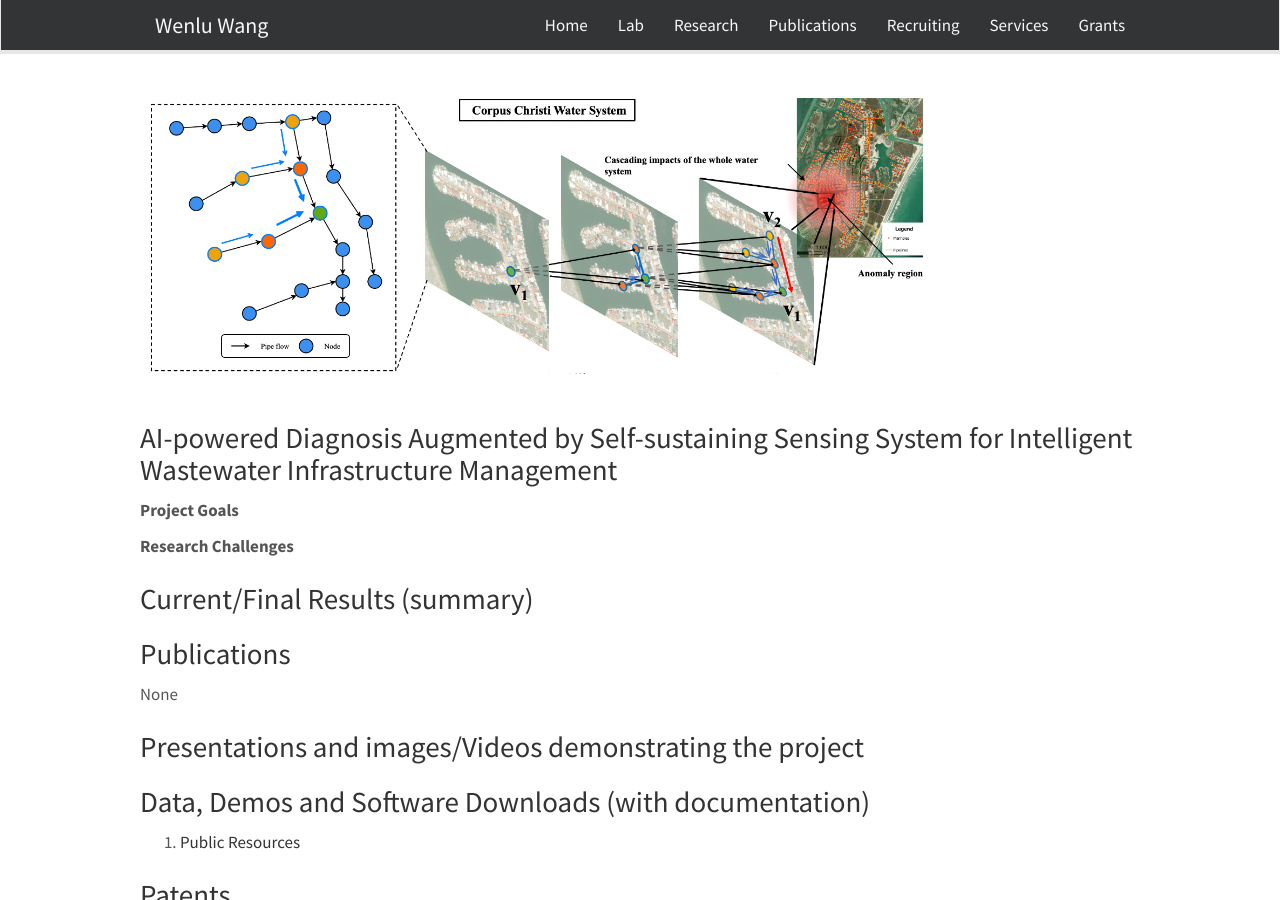
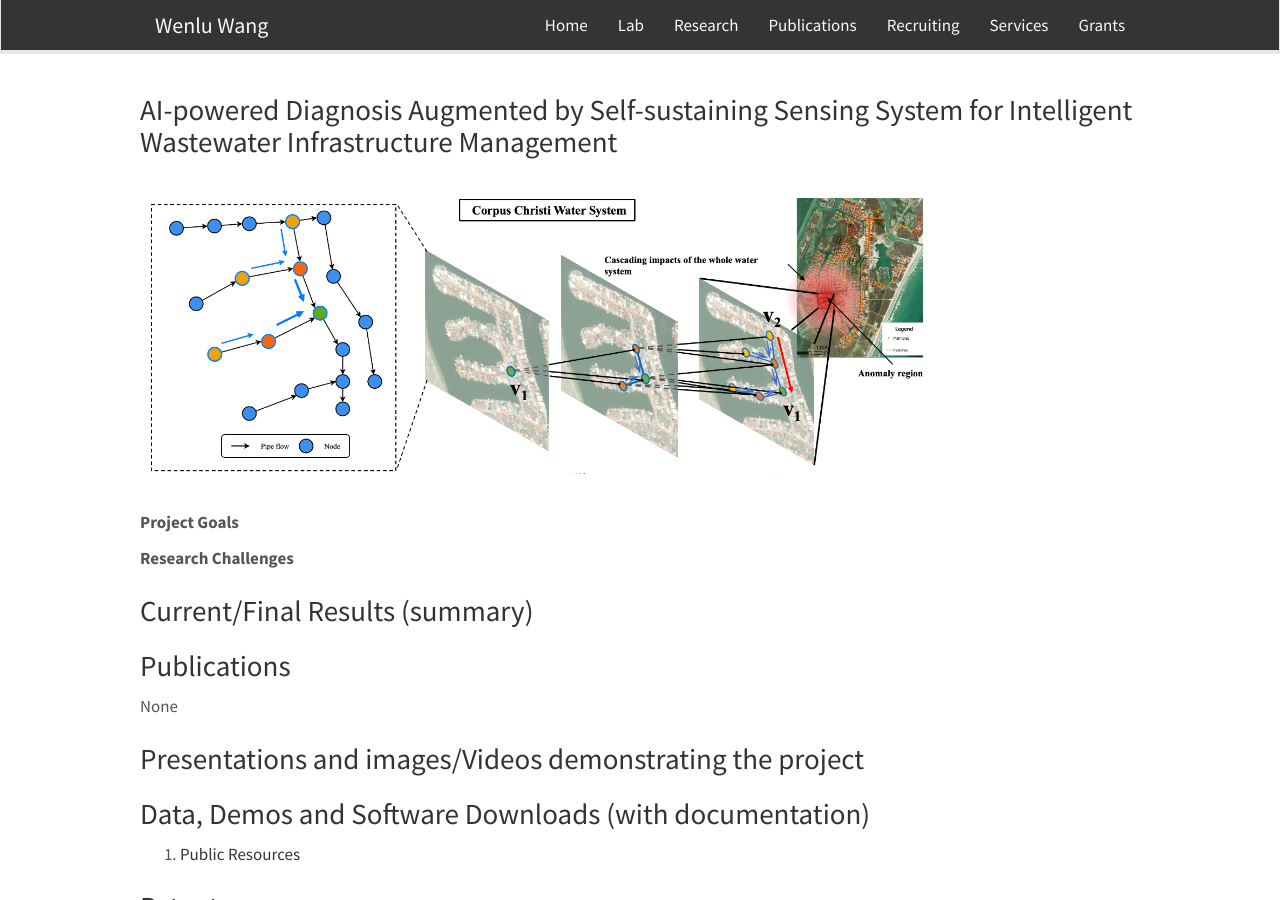
Before and after one commit to WENLU-W/WENLU-W.github.io, a Jekyll site: the page built from docs/_posts/2023-10-01-ai4hydro.md, in a window 1280 px wide and 900 px high. Built offline with Jekyll 4.4.1, drawn with Linux system fonts in a browser that asks for light colours; nearby versions of some CDN libraries.

Commit message:
Update 2023-10-01-ai4hydro.md

```diff
--- a/docs/_posts/2023-10-01-ai4hydro.md
+++ b/docs/_posts/2023-10-01-ai4hydro.md
@@ -5,10 +5,9 @@ date:   2023-10-01 13:27:04 -0400
 categories: Project
 ---
 
-<a href=""> <img align="center" src="{{ site.url }}{{ site.baseurl }}/images/water.png" style="width: 800px; box-shadow: none;"></a><br>
-
 ### AI-powered Diagnosis Augmented by Self-sustaining Sensing System for Intelligent Wastewater Infrastructure Management
 
+<a href=""> <img align="center" src="{{ site.url }}{{ site.baseurl }}/images/water.png" style="width: 800px; box-shadow: none;"></a><br>
 
 **Project Goals**
 
```
